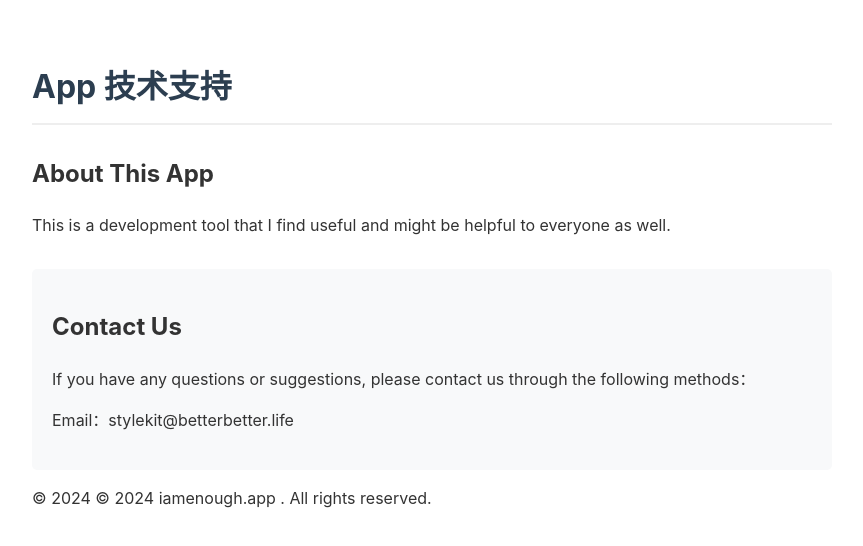
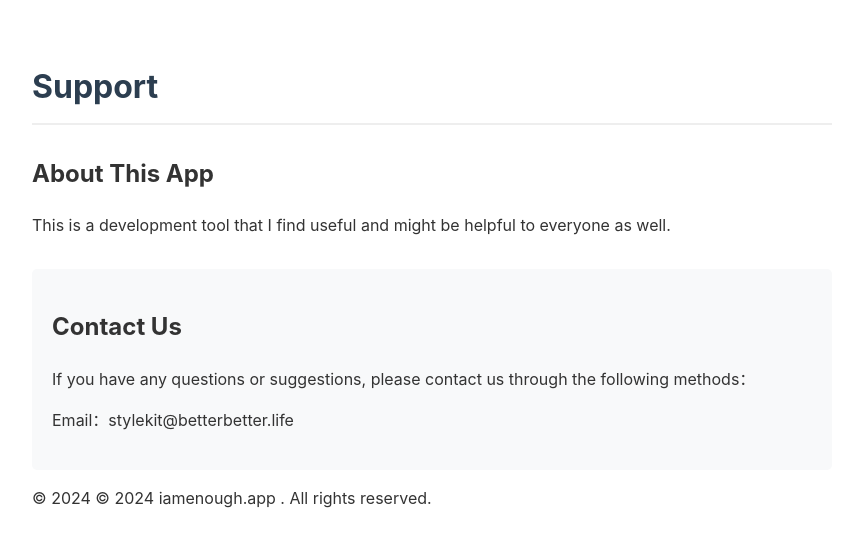
Before and after one commit to aSSong/Wellapps, a plain HTML site: page index.html in a window 1280 px wide. Shown: the whole page, without its empty margins (208-1071 px from the left). Drawn offline with Linux system fonts and the light colour scheme.

Commit message:
Update index.html

```diff
--- a/index.html
+++ b/index.html
@@ -42,7 +42,7 @@
 </head>
 <body>
     <div class="container">
-        <h1>App 技术支持</h1>
+        <h1>Support</h1>
 
         <div class="section">
             <h2>About This App</h2>
```
